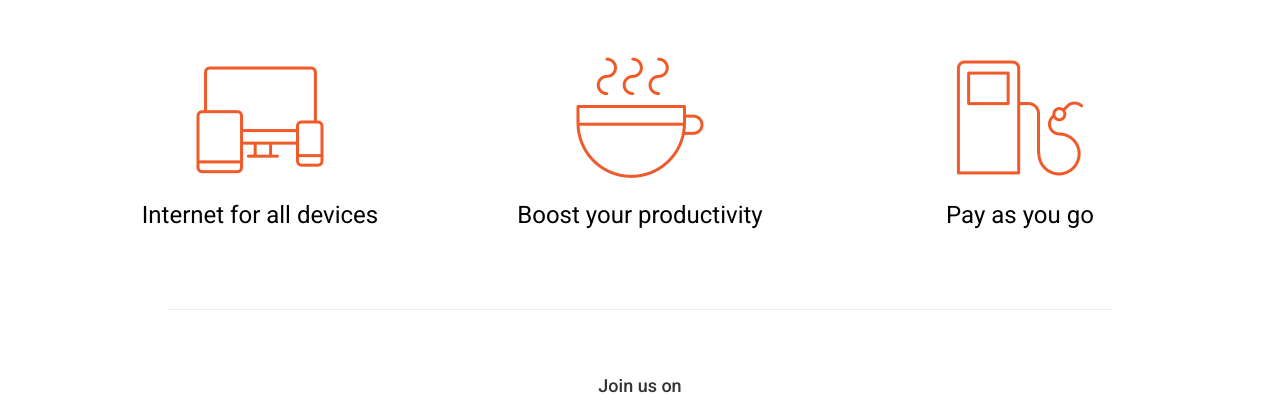
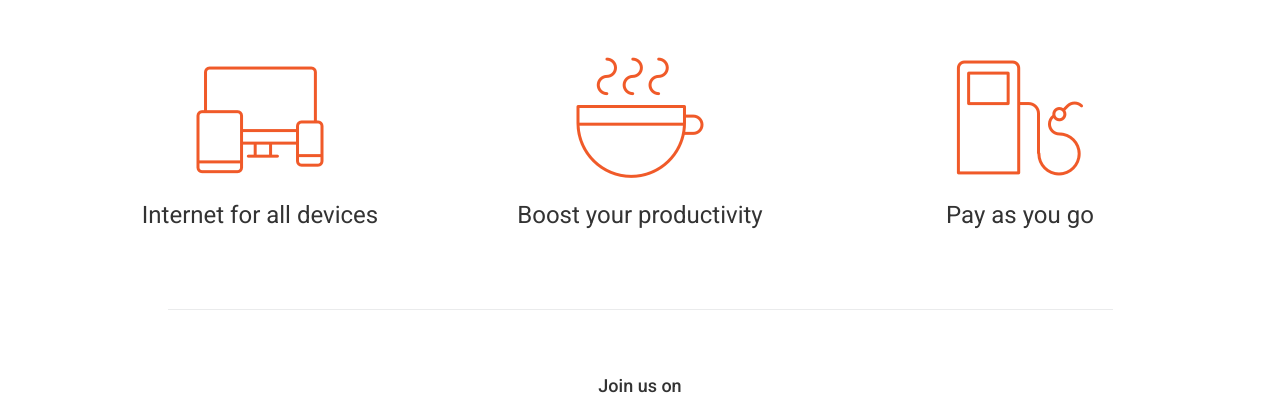
Before and after one commit to natashahakun/startup-landing-page, a website: page builds/index.html in a window 1280 px wide. Shown: the part 562-973 px from the top of the page. Drawn offline with nearby package versions, Linux system fonts and the light colour scheme.

Commit message:
Nest grid.

```diff
--- a/process/sass/layout/_grid.scss
+++ b/process/sass/layout/_grid.scss
@@ -32,20 +32,21 @@
 
 /********cases********/
 
-.cases h2 {
+.cases {
+
+  h2 {
     margin: 5% 0;
     font-size: 2.75em;
     font-weight: 300;
   }
 
-.cases li {
+  li {
     display: inline-block;
     height: 225px;
-  color: black;
-}
 
-.caption h3 {
+    h3 {
       height: 25px;
-  color: black;
       font-weight: 400;
     }
+  }
+}
```
Also changed, not shown: builds/assets/css/style.css. Lines whose indentation alone changed are shown as unchanged.
